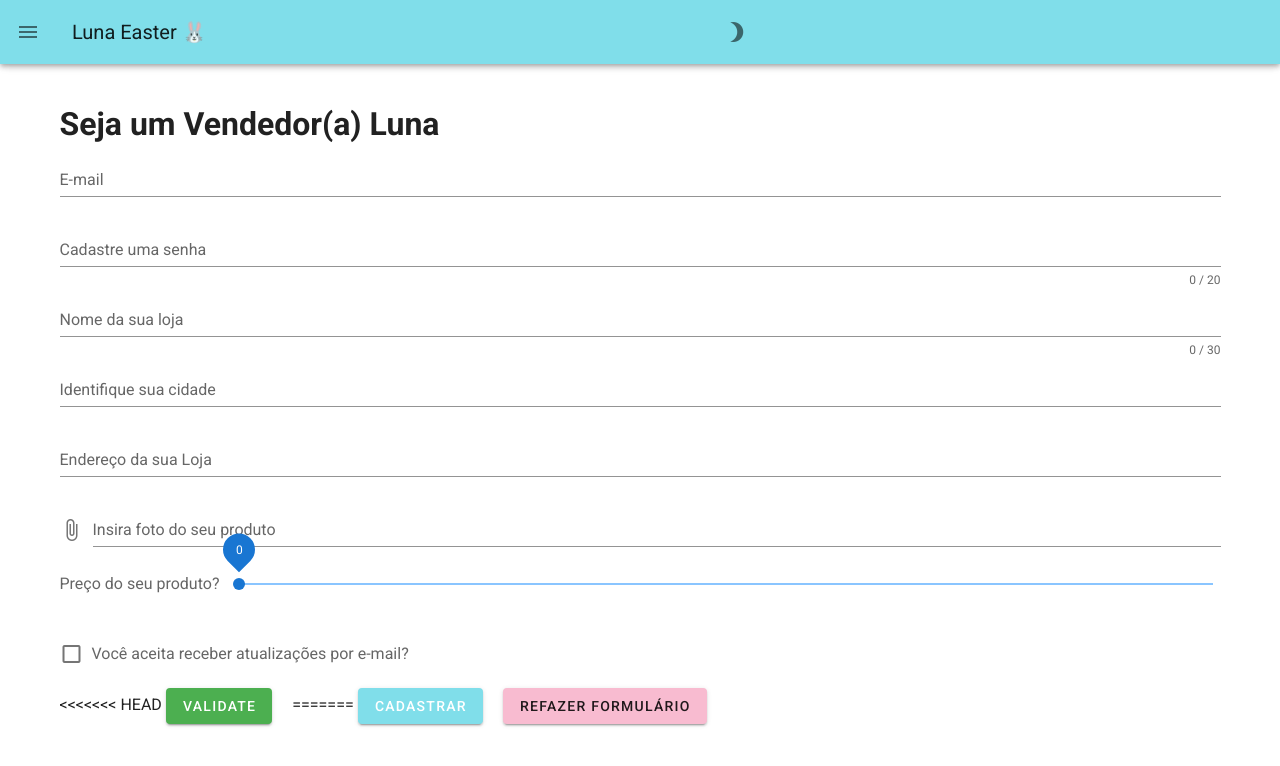
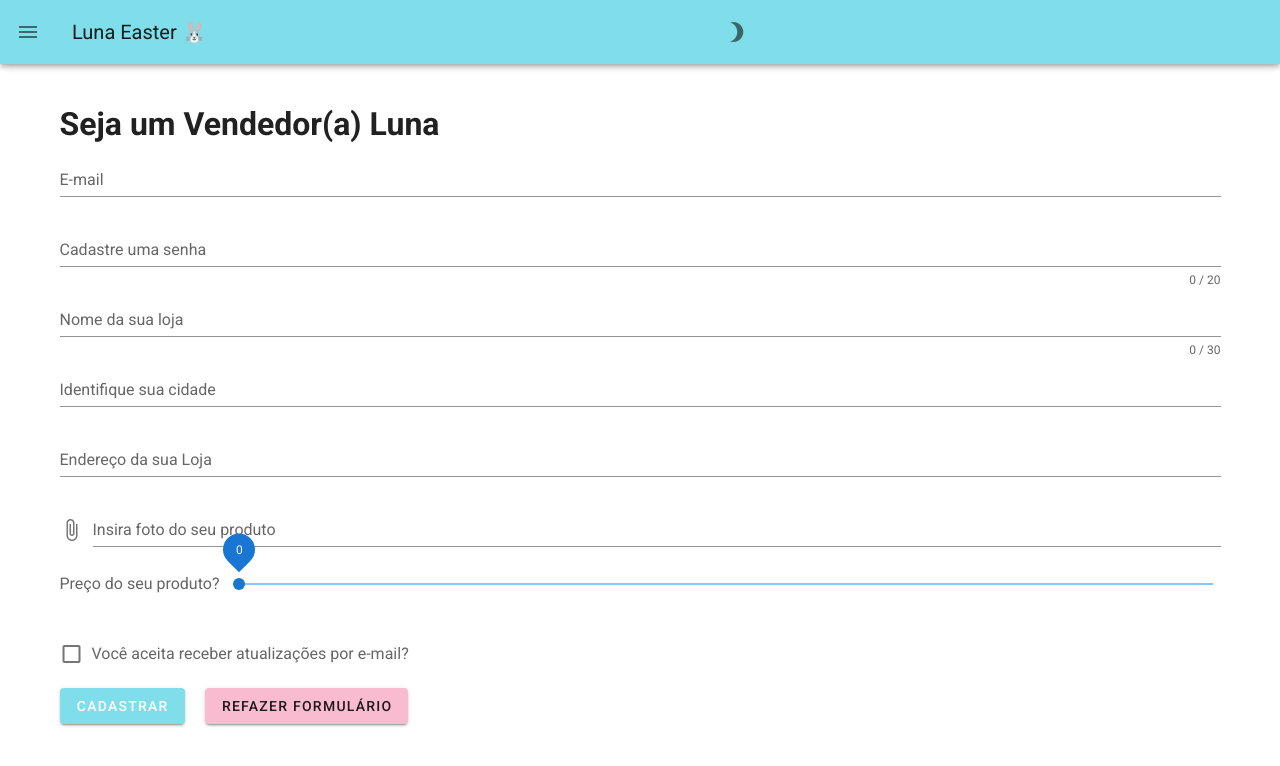
Before and after one commit to Saikim13/HackatonIterisGrupo24, a Vue app in the folder projeto_pascoa/: page /#/Vendedor in a window 1280 px wide. Shown: the top 766 px of the page. Built offline with nearby package versions, Linux system fonts and the light colour scheme.

Commit message:
Correcao Cadastro Vendedor

```diff
--- a/projeto_pascoa/src/componentes/AppTopBar.vue
+++ b/projeto_pascoa/src/componentes/AppTopBar.vue
@@ -61,7 +61,7 @@
                 <v-list-item-title> Cadastro Usuário</v-list-item-title>
             </v-list-item>
             </router-link>
-            <router-link class="link" to="/Cadastro">
+            <router-link class="link" to="/Vendedor">
             <v-list-item>
                 <v-list-item-icon>
                 <v-icon>mdi-clipboard-file-outline</v-icon>
--- a/projeto_pascoa/src/views/CadastroVendedor.vue
+++ b/projeto_pascoa/src/views/CadastroVendedor.vue
@@ -66,18 +66,6 @@
             v-model="checkbox"
             label="Você aceita receber atualizações por e-mail?"
             ></v-checkbox>
-<<<<<<< HEAD
-<router-link to="/Alerta">
-            <v-btn
-            :disabled="!valid"
-            color="success"
-            class="mr-4"
-            @click="validate"
-            >
-            Validate
-            </v-btn>
-</router-link>
-=======
 
             <v-dialog
             v-model="dialog"
@@ -94,7 +82,6 @@
                 Cadastrar
                 </v-btn>
             </template>
->>>>>>> 4502c7288beeec7fcadf6b14f64f9058b637d701
 
             <v-card>
                 <v-card-title class="text-h5 text-black text-center">
```
